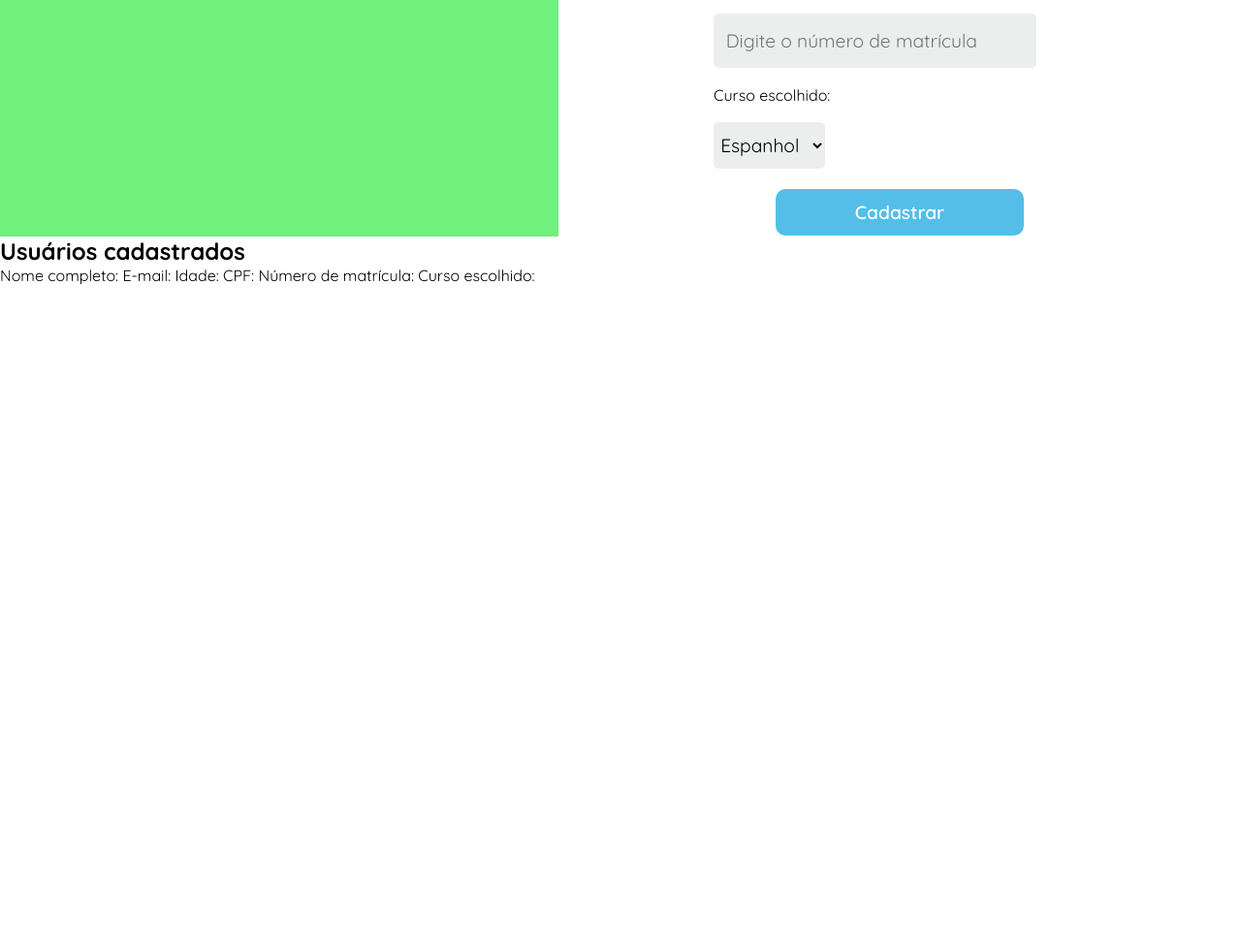
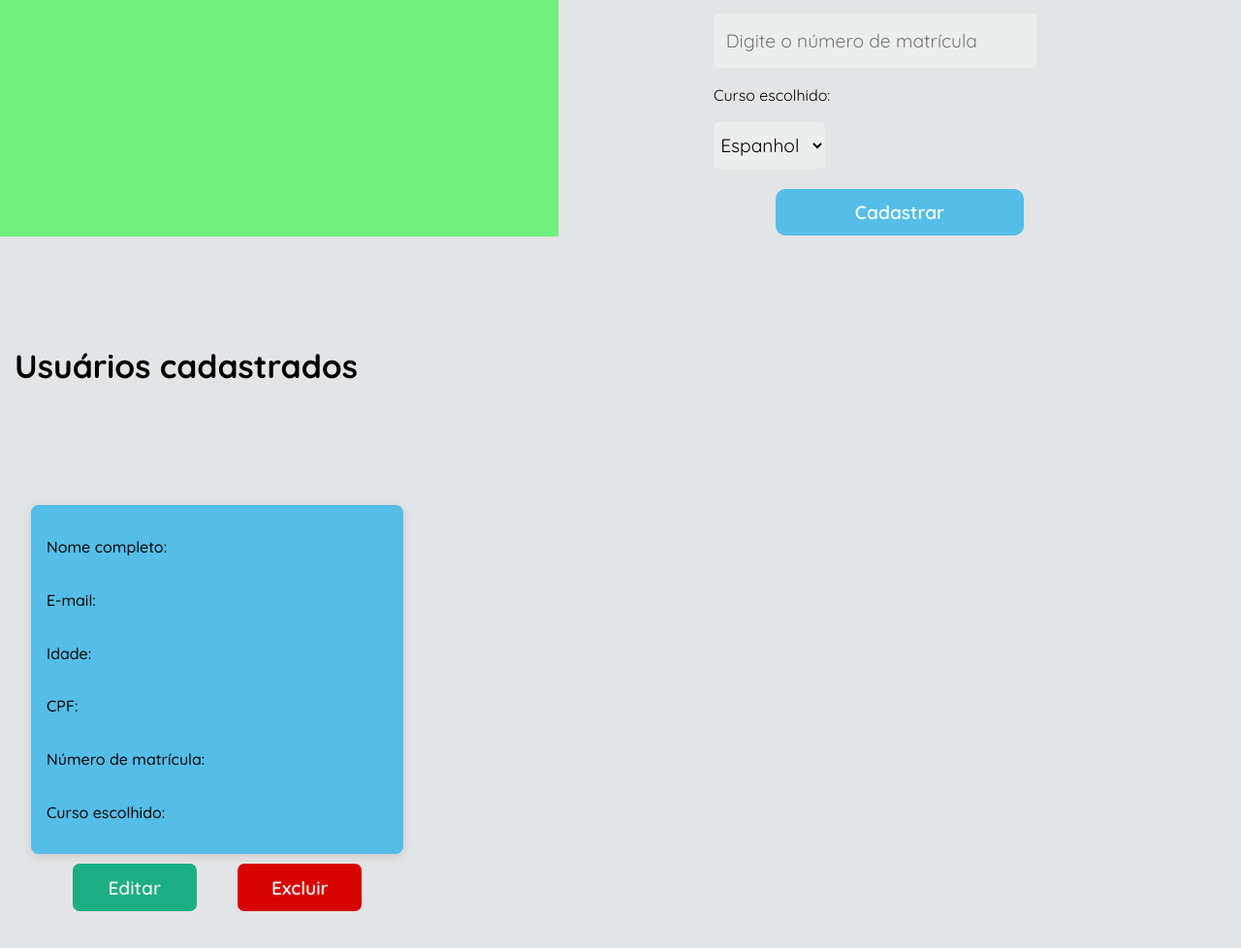
Before and after one commit to Nataly-Costaa/page-cadastro, a plain HTML site: page index.html in a window 1280 px wide. Shown: the part 556-1534 px from the top of the page at 97% size. Before the commit the page ends 850 px from the top, so only its background shows below. Drawn offline with Linux system fonts and the light colour scheme.

Commit message:
:lipstick: feat: Estilização CSS dos usuários cadastrados

```diff
--- a/css/cadastro.css
+++ b/css/cadastro.css
@@ -1,3 +1,7 @@
+body {
+    background-color: var(--color6);
+}
+
 #inicioPagina {
     display: flex;
     justify-content: space-between;
--- a/css/globals.css
+++ b/css/globals.css
@@ -13,4 +13,9 @@
     --color3: #549Bb1;
     --color4: #FFFFFF;
     --color5: #ECEEEE;
+    --color6: #E3E4E5;
+    --color7: #D80404;
+    --color8: #1BAE82;
+    --color9: #A11616;
+    --color10: #16906B;
 }
--- a/css/lista_cadastro.css
+++ b/css/lista_cadastro.css
@@ -0,0 +1,76 @@
+#lista-cadastro {
+    display: flex;
+    flex-direction: column;
+    flex-wrap: wrap;
+    justify-content: space-evenly;
+    height: 100vh;
+}
+
+#lista-cadastro h2 {
+    display: flex;
+    justify-content: center;
+    align-items: center;
+    width: 30vw;
+    height: 10vh;
+    font-size: 2.1rem;
+}
+
+#lista-cadastro #container {
+    display: flex;
+    flex-direction: column;
+    justify-content: space-evenly;
+    align-items: center;
+    width: 35vw;
+    height: 55vh;
+}
+
+#lista-cadastro #container #cards {
+    display: flex;
+    flex-direction: column;
+    justify-content: space-around;
+    align-items: flex-start;
+    padding: 1rem;
+    width: 30vw;
+    height: 45vh;
+    font-weight: 500;
+    background-color: var(--color2);
+    border-radius: 8px;
+    box-shadow: #63636333 0px 2px 8px 0px;
+}
+
+#lista-cadastro #container #botoes {
+    display: flex;
+    justify-content: space-evenly;
+    align-items: center;
+    width: 30vw;
+}
+
+#lista-cadastro #container #botoes button {
+    width: 10vw;
+    height: 6.1vh;
+    border: none;
+    color: var(--color5);
+    font-size: 1.2rem;
+    font-weight: 600;
+    border-radius: 7px;
+    cursor: pointer;
+}
+
+#lista-cadastro #container #botoes #edit {
+    background-color: var(--color8);
+    transition: .3s ease-in-out;
+}
+#lista-cadastro #container #botoes #edit:hover {
+    background-color: var(--color10);
+    transition: .3s ease-in-out;
+}
+
+#lista-cadastro #container #botoes #delet {
+    background-color: var(--color7);
+    transition: .3s ease-in-out;
+}
+
+#lista-cadastro #container #botoes #delet:hover {
+    background-color: var(--color9);
+    transition: .3s ease-in-out;
+}
--- a/index.html
+++ b/index.html
@@ -52,14 +52,21 @@
         <section id="lista-cadastro">
             <h2>Usuários cadastrados</h2>
 
-            <article id="cards">
-                <label>Nome completo: <span></span></label>
-                <label>E-mail: <span></span></label>
-                <label>Idade: <span></span></label>
-                <label>CPF: <span></span></label>
-                <label>Número de matrícula: <span></span></label>
-                <label>Curso escolhido: <span></span></label>
-            </article>
+            <div id="container">
+                <article id="cards">
+                    <label>Nome completo: <span class="span"></span></label>
+                    <label>E-mail: <span class="span"></span></label>
+                    <label>Idade: <span class="span"></span></label>
+                    <label>CPF: <span class="span"></span></label>
+                    <label>Número de matrícula: <span class="span"></span></label>
+                    <label>Curso escolhido: <span class="span"></span></label>
+                </article>
+
+                <div id="botoes">
+                    <button id="edit">Editar</button>
+                    <button id="delet" type="reset">Excluir</button>
+                </div>
+            </div>
         </section>
     </main>
 
```
